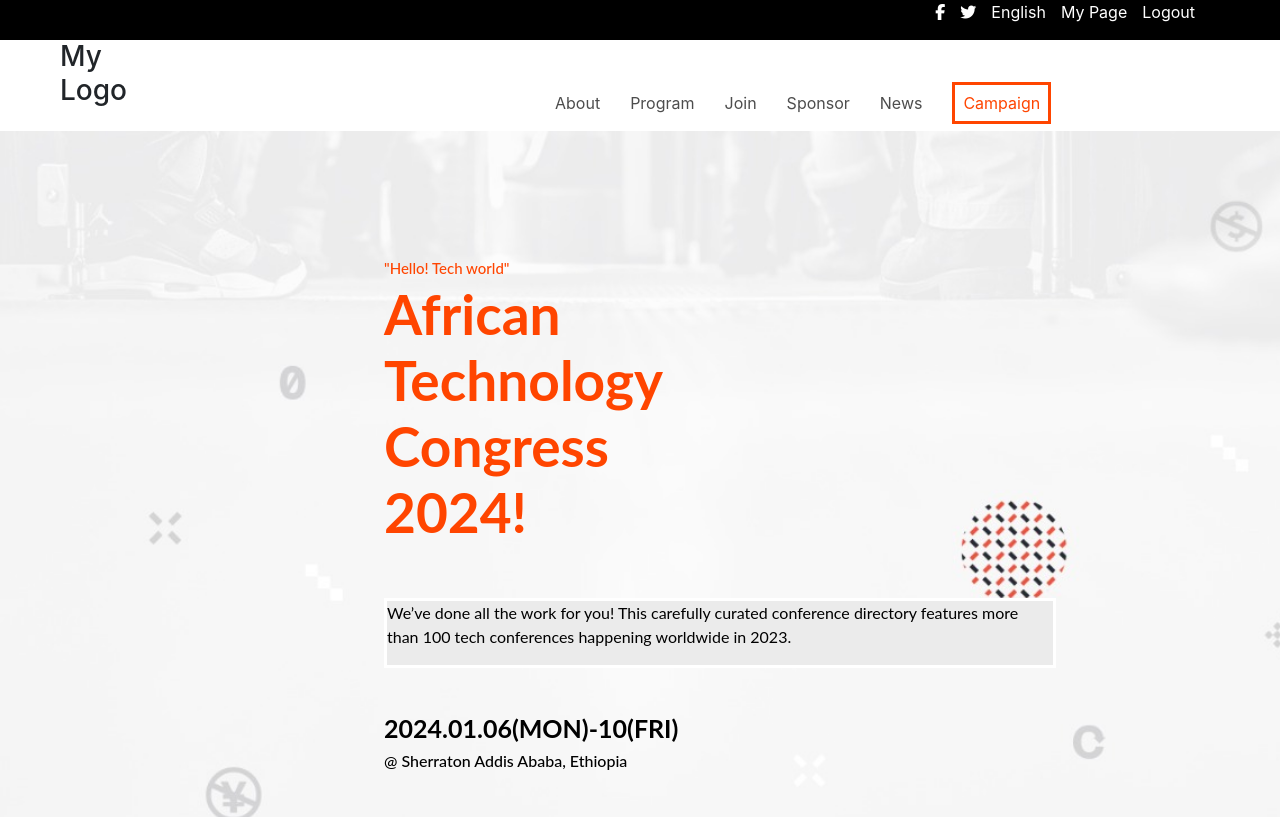
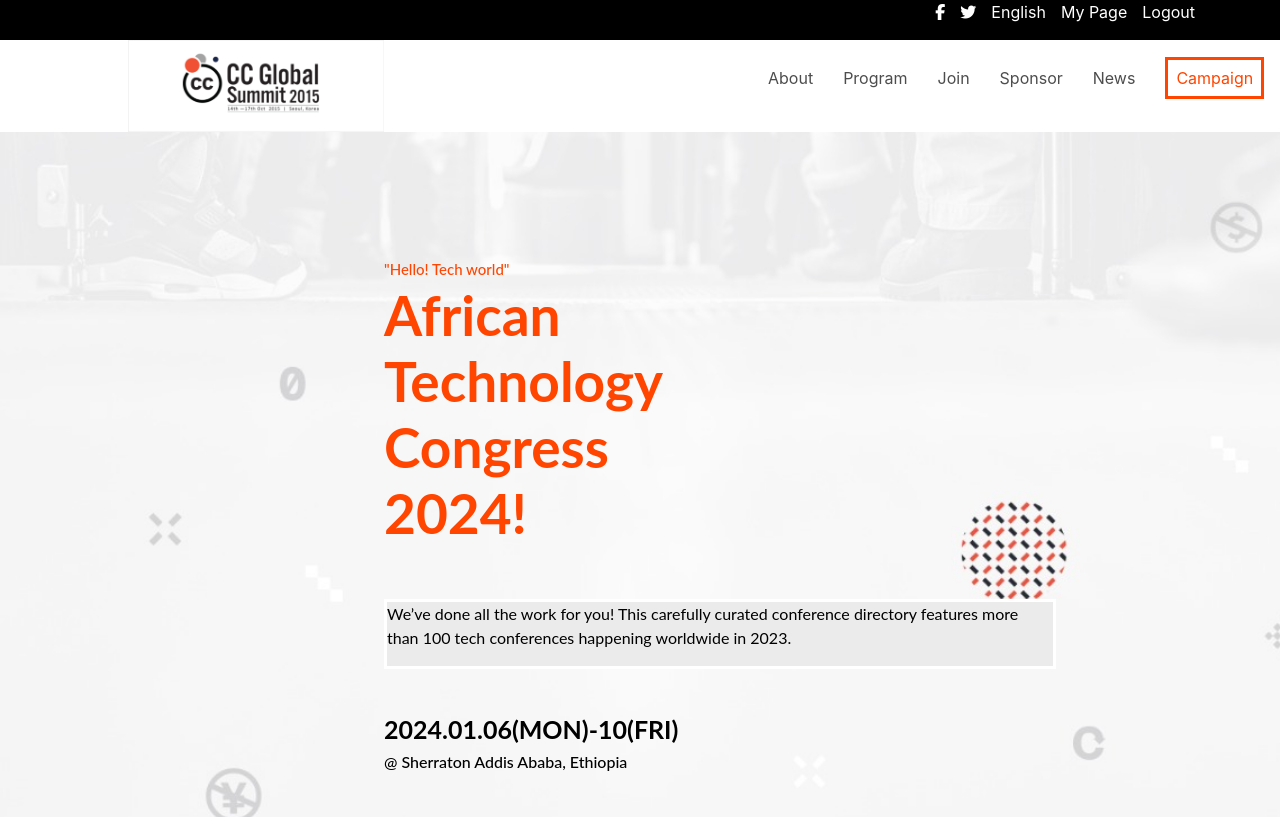
Before and after one commit to Zel-hub7/Capstone-project1, a website: page index.html in a window 1280 px wide. Shown: the top 817 px of the page. Drawn offline with nearby package versions, Linux system fonts and the light colour scheme; a web font is replaced by a local one.

Commit message:
Modify files

```diff
--- a/index.html
+++ b/index.html
@@ -37,8 +37,9 @@
                  </span>
 
                 <div class="navigation">
+                    <img class="navigation-logo" src="img/about_logo 1.png" alt="">
                     <!-- <img class="navigation-logo" src="Img/Logo.png" alt="Logo"> -->
-                    <h3 class="navigation-logo">My Logo</h3>
+                    <!-- <h3 class="navigation-logos"></h3> -->
                     <ul class="second-nav-ul">
                         <li><a class="second-nav-i" href="about.html">About</a></li><br>
                         <li><a class="second-nav-i" href="#program">Program</a></li><br>
--- a/style.css
+++ b/style.css
@@ -369,7 +369,8 @@ body {
     flex-direction: row;
     column-gap: 15px;
     width: 100%;
-    padding-top: 4%;
+    padding-top: 2%;
+
   }
   .second-nav-ul li a {
     color: rgb(77, 77, 77);
@@ -377,7 +378,14 @@ body {
 
   .navigation-logo {
     width: 20%;
-    padding-left: 60px;
+    margin-left: 10%;
+
+  }
+  .navigation-logos {
+    max-width: max-content;
+    height: auto;
+    background-color: red;
+
   }
   #hide {
     display: none;
```
